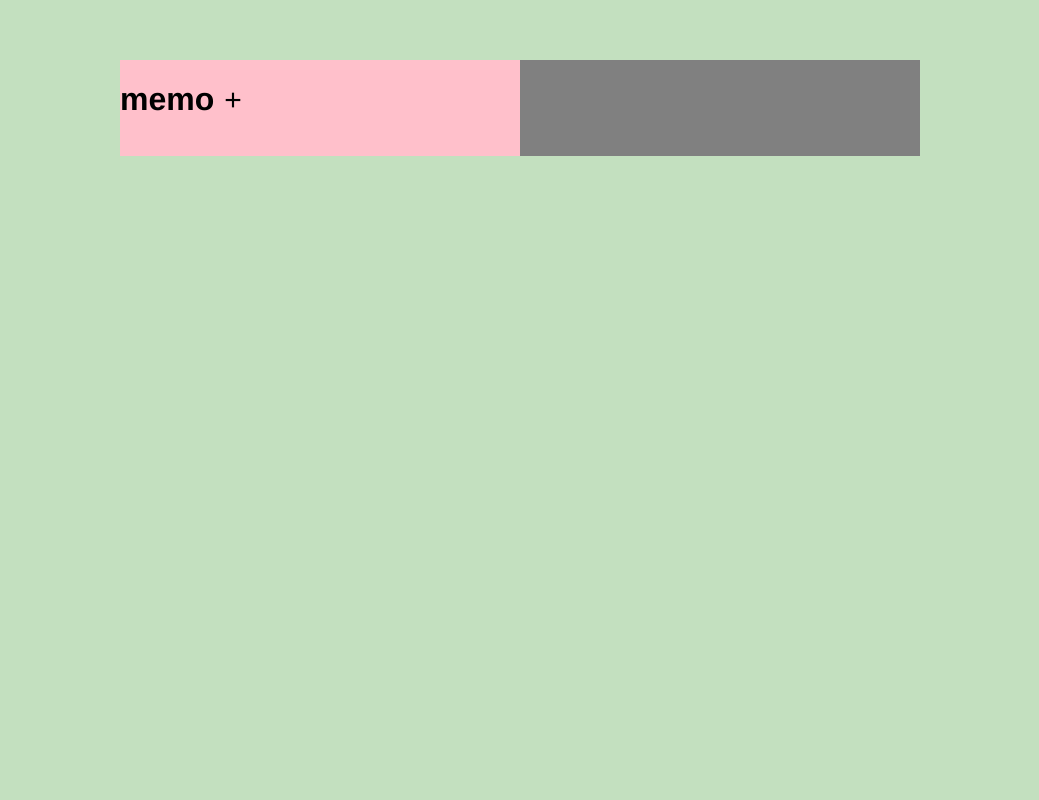
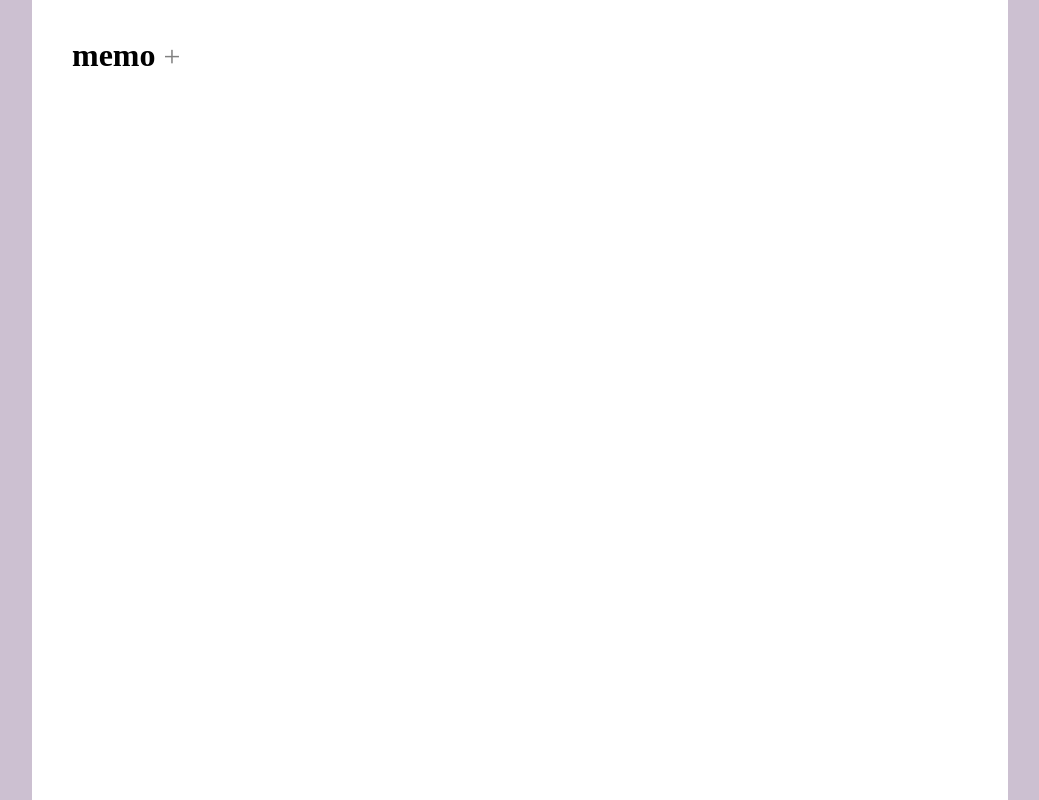
Before and after one commit to kazumi3858/vue-memo-app, a Vue app: page / in a window 1280 px wide. Shown: the whole page, without its empty margins (120-1159 px from the left). Built offline with nearby package versions, Linux system fonts and the light colour scheme.

Commit message:
Applied css.

```diff
--- a/src/App.vue
+++ b/src/App.vue
@@ -1,7 +1,7 @@
 <template>
   <div class="main-content">
     <the-memo-list :memos="memos" @selected-memo="checkSelectedMemo"/>
-    <the-form :memos="memos" :selectedMemo="selectedMemo"/>
+    <the-form :memos="memos" :selectedMemo="selectedMemo" @selected-memo="checkSelectedMemo"/>
   </div>
 </template>
 
@@ -18,7 +18,6 @@ export default {
     return {
       memos: [],
       selectedMemo: {}
-      // newMemo: null
     }
   },
   mounted() {
@@ -33,22 +32,21 @@ export default {
   methods: {
     checkSelectedMemo(selectedMemo) {
       this.selectedMemo = selectedMemo
-      // this.$refs.form.showForm(this.selectedMemo)
     }
   }
 }
 </script>
 
 <style>
-#app {
-  font-family: Avenir, Helvetica, Arial, sans-serif;
-  -webkit-font-smoothing: antialiased;
-  -moz-osx-font-smoothing: grayscale;
-  margin-top: 60px;
+html, #app {
+  height: 100%;
 }
 
 body {
-  background-color: #c3e0bf;
+  height: 100%;
+  margin: 0;
+  padding: 0;
+  background-color: #ccc0d1;
 }
 
 .main-content {
--- a/src/components/TheForm.vue
+++ b/src/components/TheForm.vue
@@ -1,16 +1,20 @@
 <template>
   <div class="main-form">
-    <div v-show="memo.content === null && memo.formView">
+    <div v-show="memo.content === null">
       <form @submit.prevent>
         <textarea v-model="newMemo"></textarea>
-        <button @click="create(newMemo)">Create</button>
+        <div>
+          <button @click="create(newMemo)">Create</button>
+        </div>
       </form>
     </div>
-    <div v-show="memo.content !== null && Object.keys(memo).length !== 0 && memo.formView">
+    <div v-show="memo.content !== null && Object.keys(memo).length !== 0">
       <form @submit.prevent>
         <textarea v-model="memo.content"></textarea>
-        <button @click="update(memo.content)">Update</button>
-        <button @click="destroy">Delete</button>
+        <div>
+          <button @click="update(memo.content)">Update</button>
+          <button @click="destroy">Delete</button>
+        </div>
       </form>
     </div>
   </div>
@@ -20,7 +24,7 @@
 export default {
   props: {
     memos: Array,
-    selectedMemo: [Object, String]
+    selectedMemo: Object
   },
   data() {
     return {
@@ -31,8 +35,13 @@ export default {
     memoList() {
       return this.memos
     },
-    memo() {
-      return this.selectedMemo
+    memo: {
+      get() {
+        return this.selectedMemo
+      },
+      set(newValue) {
+        this.$emit('selected-memo', newValue)
+      }
     }
   },
   methods: {
@@ -40,8 +49,7 @@ export default {
       return {
         title: memoData.split('\n')[0],
         content: memoData,
-        time: Date.now(),
-        formView: true
+        time: Date.now()
       }
     },
     create(memoData) {
@@ -54,13 +62,13 @@ export default {
       }
       this.memoList.push(this.createMemoObject(memoData))
       this.save()
-      this.memo.formView = false
+      this.memo = {}
     },
     destroy() {
       const index = this.memoList.indexOf(this.memo)
       this.memoList.splice(index, 1)
       this.save()
-      this.memo.formView = false
+      this.memo = {}
     },
     save() {
       const jsonMemos = JSON.stringify(this.memoList)
@@ -77,32 +85,32 @@ export default {
 </script>
 
 <style scoped>
-h3 {
-  margin: 40px 0 0;
-}
-
-ul {
-  list-style-type: none;
-  padding: 0;
-}
-
-li {
-  display: inline-block;
-  margin: 0 10px;
-}
-
-a {
-  color: #42b983;
-}
-
 .main-form {
-  width: 400px;
-  background-color: gray;
+  width: 520px;
+  padding-top: 40px;
+  background-color: white;
+  text-align: center;
 }
 
 textarea {
-  width: 300px;
-  height: 200px;
+  min-width: 200px;
+  width: 400px;
+  max-width: 480px;
+  height: 400px;
+}
+
+button {
+  width: 80px;
+  color: white;
+  background-color: #7d5885;
+  border: none;
+  border-radius: 8px;
+  margin: 8px;
+  padding: 8px;
+}
+
+button:hover {
+  cursor: pointer;
 }
 
 </style>
--- a/src/components/TheMemoList.vue
+++ b/src/components/TheMemoList.vue
@@ -1,10 +1,12 @@
 <template>
   <div class="memo-list">
     <h1>memo</h1>
-    <span class="create-mark" @click="selectMemo({content: null, formView: true})">+</span>
+    <span class="create-mark" @click="select({content: null})">+</span>
     <ul>
-      <li v-for="memo in memos" :key="memo.time" @click="selectMemo(memo)">
-        {{ memo.title }}
+      <li v-for="memo in memos" :key="memo.time">
+        <div @click="select(memo)">
+          {{ memo.title }}
+        </div>
       </li>
     </ul>
   </div>
@@ -16,7 +18,7 @@ export default {
     memos: Array
   },
   methods: {
-    selectMemo(selectedMemo) {
+    select(selectedMemo) {
       this.$emit('selected-memo', selectedMemo)
     }
   }
@@ -35,28 +37,25 @@ ul {
 }
 
 li {
-  margin: 0 10px;
+  margin-bottom: 16px;
 }
 
 li:hover,
 .create-mark:hover {
-  color: blue;
+  color: #91377c;
   cursor: pointer;
-}
-
-a {
-  color: #42b983;
 }
 
 .memo-list {
   width: 400px;
-  background-color: pink;
+  padding: 16px 16px 16px 40px;
+  background-color: white;
 }
 
 .create-mark {
-  margin-left: 10px;
+  margin-left: 8px;
   font-size: 30px;
-  padding-top: 100px;
+  color: gray;
 }
 
 </style>
```
